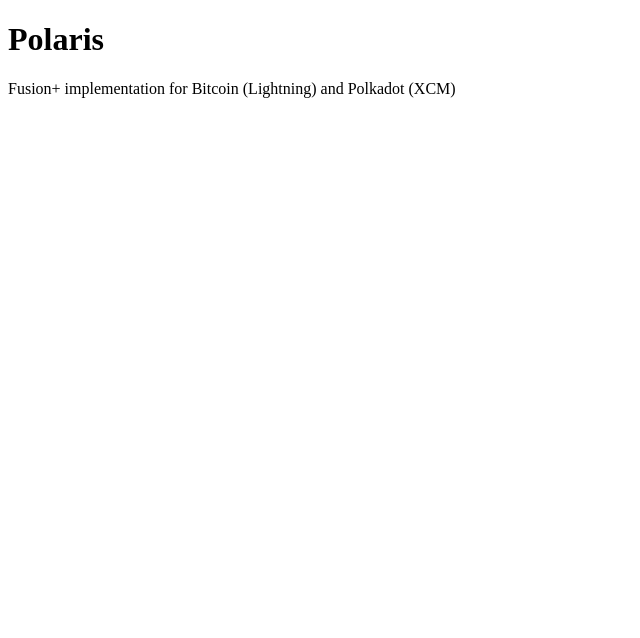
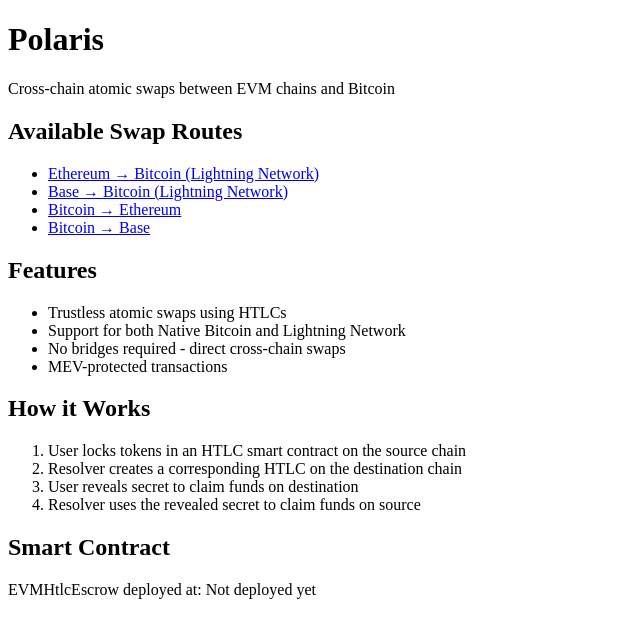
Before and after one commit to D9J9V/1inch-FusionPlus, a Next.js app: page / in a window 1280 px wide. Shown: the top 638 px of the page, without its empty margins (0-640 px from the left). Built offline with nearby package versions, Linux system fonts and the light colour scheme.

Commit message:
feat: add navigation links and project overview to home page

```diff
--- a/app/page.tsx
+++ b/app/page.tsx
@@ -1,8 +1,53 @@
+import Link from 'next/link';
+
 export default function Home() {
   return (
     <main>
       <h1>Polaris</h1>
-      <p>Fusion+ implementation for Bitcoin (Lightning) and Polkadot (XCM)</p>
+      <p>Cross-chain atomic swaps between EVM chains and Bitcoin</p>
+
+      <h2>Available Swap Routes</h2>
+      <ul>
+        <li>
+          <Link href="/swap/ethereum/lightning">
+            Ethereum → Bitcoin (Lightning Network)
+          </Link>
+        </li>
+        <li>
+          <Link href="/swap/base/lightning">
+            Base → Bitcoin (Lightning Network)
+          </Link>
+        </li>
+        <li>
+          <Link href="/swap/lightning/ethereum">
+            Bitcoin → Ethereum
+          </Link>
+        </li>
+        <li>
+          <Link href="/swap/lightning/base">
+            Bitcoin → Base
+          </Link>
+        </li>
+      </ul>
+
+      <h2>Features</h2>
+      <ul>
+        <li>Trustless atomic swaps using HTLCs</li>
+        <li>Support for both Native Bitcoin and Lightning Network</li>
+        <li>No bridges required - direct cross-chain swaps</li>
+        <li>MEV-protected transactions</li>
+      </ul>
+
+      <h2>How it Works</h2>
+      <ol>
+        <li>User locks tokens in an HTLC smart contract on the source chain</li>
+        <li>Resolver creates a corresponding HTLC on the destination chain</li>
+        <li>User reveals secret to claim funds on destination</li>
+        <li>Resolver uses the revealed secret to claim funds on source</li>
+      </ol>
+
+      <h2>Smart Contract</h2>
+      <p>EVMHtlcEscrow deployed at: {process.env.NEXT_PUBLIC_HTLC_CONTRACT_ADDRESS || 'Not deployed yet'}</p>
     </main>
   )
 }
```
